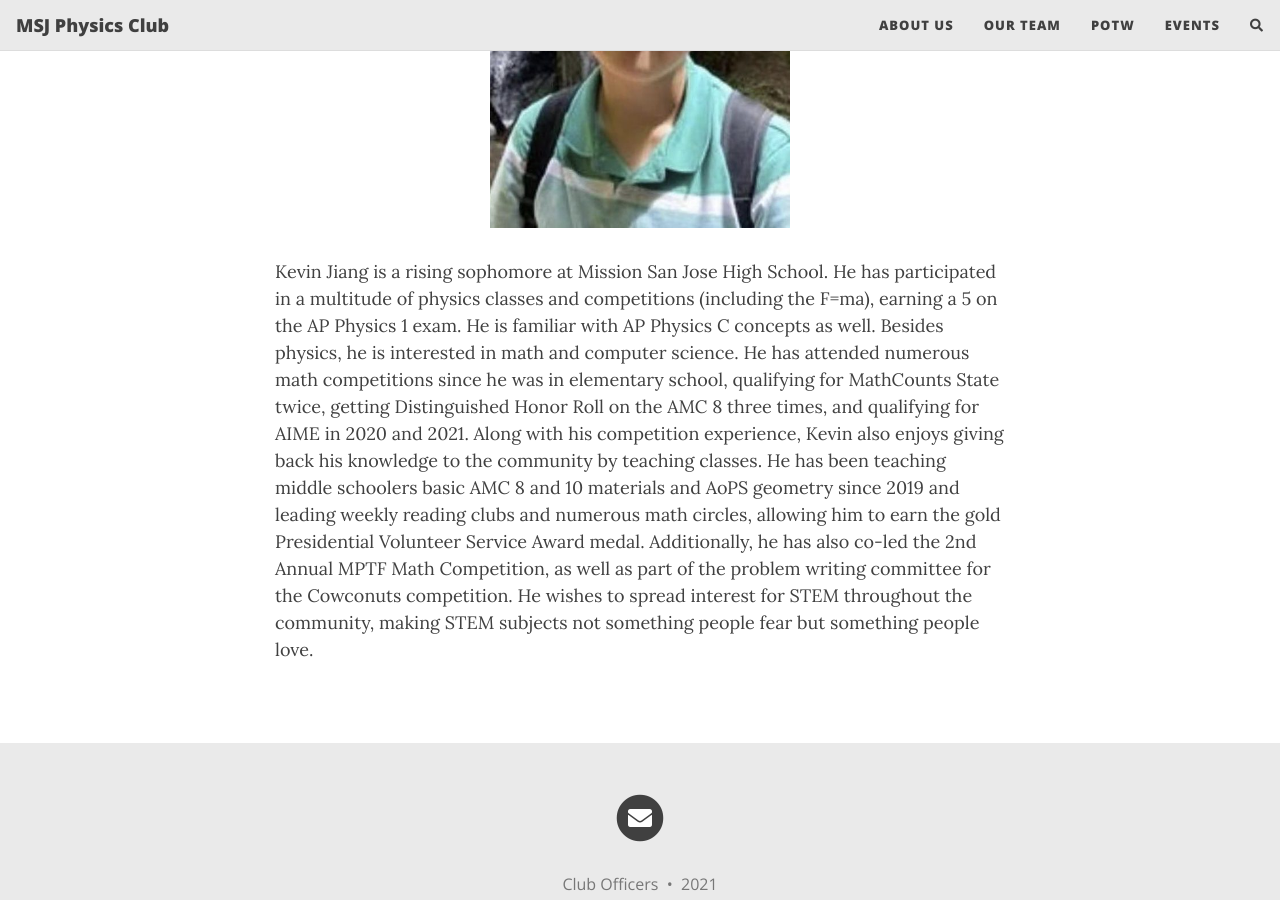
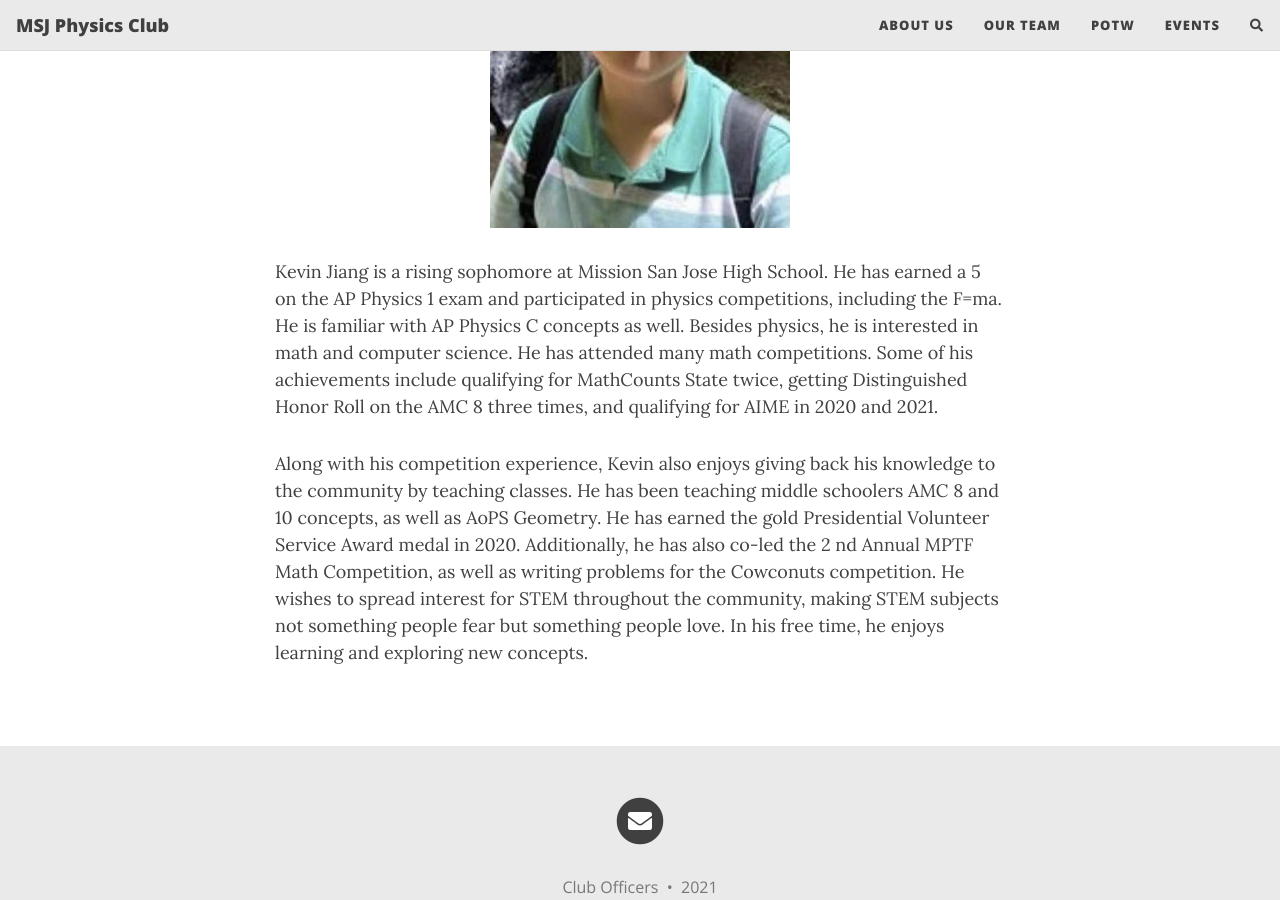
Before and after one commit to MSJPhysicsClub/MSJPhysicsClub.github.io, a Jekyll site: the page built from ourteam.md, in a window 1280 px wide and 900 px high, scrolled down 2289 px. Built offline with Jekyll 4.4.1, drawn with Linux system fonts in a browser that asks for light colours; nearby versions of some CDN libraries; comment, search, counter and statistics services are not loaded.

Commit message:
Update ourteam.md

```diff
--- a/ourteam.md
+++ b/ourteam.md
@@ -24,4 +24,19 @@ and problem writing committee of the Cowconuts Competition. Brian wants to use h
 
 <img src="/assets/img/kevin-jiang.jpeg" class="center" width="300"/>
 
-Kevin Jiang is a rising sophomore at Mission San Jose High School. He has participated in a multitude of physics classes and competitions (including the F=ma), earning a 5 on the AP Physics 1 exam. He is familiar with AP Physics C concepts as well. Besides physics, he is interested in math and computer science. He has attended numerous math competitions since he was in elementary school, qualifying for MathCounts State twice, getting Distinguished Honor Roll on the AMC 8 three times, and qualifying for AIME in 2020 and 2021. Along with his competition experience, Kevin also enjoys giving back his knowledge to the community by teaching classes. He has been teaching middle schoolers basic AMC 8 and 10 materials and AoPS geometry since 2019 and leading weekly reading clubs and numerous math circles, allowing him to earn the gold Presidential Volunteer Service Award medal. Additionally, he has also co-led the 2nd Annual MPTF Math Competition, as well as part of the problem writing committee for the Cowconuts competition. He wishes to spread interest for STEM throughout the community, making STEM subjects not something people fear but something people love.
+Kevin Jiang is a rising sophomore at Mission San Jose High School. He has earned a 5
+on the AP Physics 1 exam and participated in physics competitions, including the
+F=ma. He is familiar with AP Physics C concepts as well. Besides physics, he is
+interested in math and computer science. He has attended many math competitions.
+Some of his achievements include qualifying for MathCounts State twice, getting
+Distinguished Honor Roll on the AMC 8 three times, and qualifying for AIME in 2020
+and 2021.
+
+Along with his competition experience, Kevin also enjoys giving back his knowledge
+to the community by teaching classes. He has been teaching middle schoolers AMC 8
+and 10 concepts, as well as AoPS Geometry. He has earned the gold Presidential
+Volunteer Service Award medal in 2020. Additionally, he has also co-led the 2 nd
+Annual MPTF Math Competition, as well as writing problems for the Cowconuts
+competition. He wishes to spread interest for STEM throughout the community,
+making STEM subjects not something people fear but something people love. In his
+free time, he enjoys learning and exploring new concepts.
```
